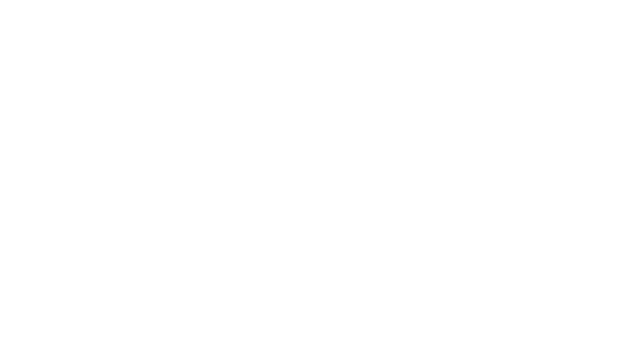
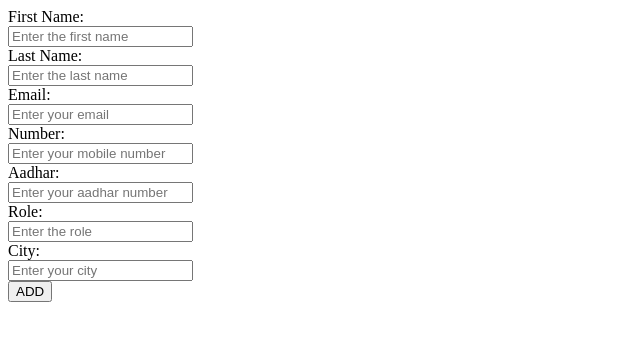
Before and after one commit to yJoelhenry7/HospitalManagement, a Django app: page /receptionistPatientAddition/ in a window 1280 px wide. Before the commit the part shown is empty. Shown: the top 341 px of the page, without its empty margins (0-640 px from the left). Run offline with Django 4.2, Linux system fonts and the light colour scheme.

Commit message:
add patient addition page

```diff
--- a/HospitalManagement/templates/Doctor/doctor_index.html
+++ b/HospitalManagement/templates/Doctor/doctor_index.html
@@ -1,8 +1,10 @@
+{% load static %}
 <html lang="en">
 <head>
     <meta charset="UTF-8">
     <meta name="viewport" content="width=device-width, initial-scale=1.0">
     <title>Doctor Index</title>
+    <link rel="stylesheet" href="{% static 'css/utils.css' %}">
 </head>
 <body>
     <a href="/logoutStaff"><button>Logout</button></a>
--- a/HospitalManagement/templates/Receptionist/receptionist_index.html
+++ b/HospitalManagement/templates/Receptionist/receptionist_index.html
@@ -1,5 +1,5 @@
 {% extends 'Doctor/doctor_index.html/' %}
 {% block content %}
     <h1>Receptionist</h1>
-
+     <a href=""> <button> Add Doctor</button></a>
 {% endblock %}
--- a/HospitalManagement/templates/Receptionist/receptionist_patient_addition.html
+++ b/HospitalManagement/templates/Receptionist/receptionist_patient_addition.html
@@ -0,0 +1,37 @@
+<!DOCTYPE html>
+<html lang="en">
+<head>
+    <meta charset="UTF-8">
+    <meta name="viewport" content="width=device-width, initial-scale=1.0">
+    <title>Patient Addition</title>
+</head>
+<body>
+    <form action="" method="post">
+        {% csrf_token %}
+
+        <label for="">First Name:</label><br/>
+        <input type="text" name="firstName" id="firstName" placeholder="Enter the first name"><br>
+
+        <label for="">Last Name:</label><br/>
+        <input type="text" name="lastName" id="lastName" placeholder="Enter the last name"><br>
+
+        <label for="">Email:</label><br>
+        <input type="email" name="email" id="email" placeholder="Enter your email" required><br>
+
+        <label for="">Number:</label><br>
+        <input type="number" name="mobileNumber" id="mobileNumber" placeholder="Enter your mobile number" required><br>
+
+        <label for="">Aadhar:</label><br>
+        <input type="number" name="aadharNumber" id="aadharNumber" placeholder="Enter your aadhar number" required><br>
+
+        <label for="">Role:</label><br/>
+        <input type="text" name="role" id="role" placeholder="Enter the role"><br>
+
+        <label for="">City:</label><br>
+        <input type="text" name="city" id="city" placeholder="Enter your city" required><br>
+
+        <input type="submit" name="submit" value="ADD">
+
+    </form>
+</body>
+</html>
```
